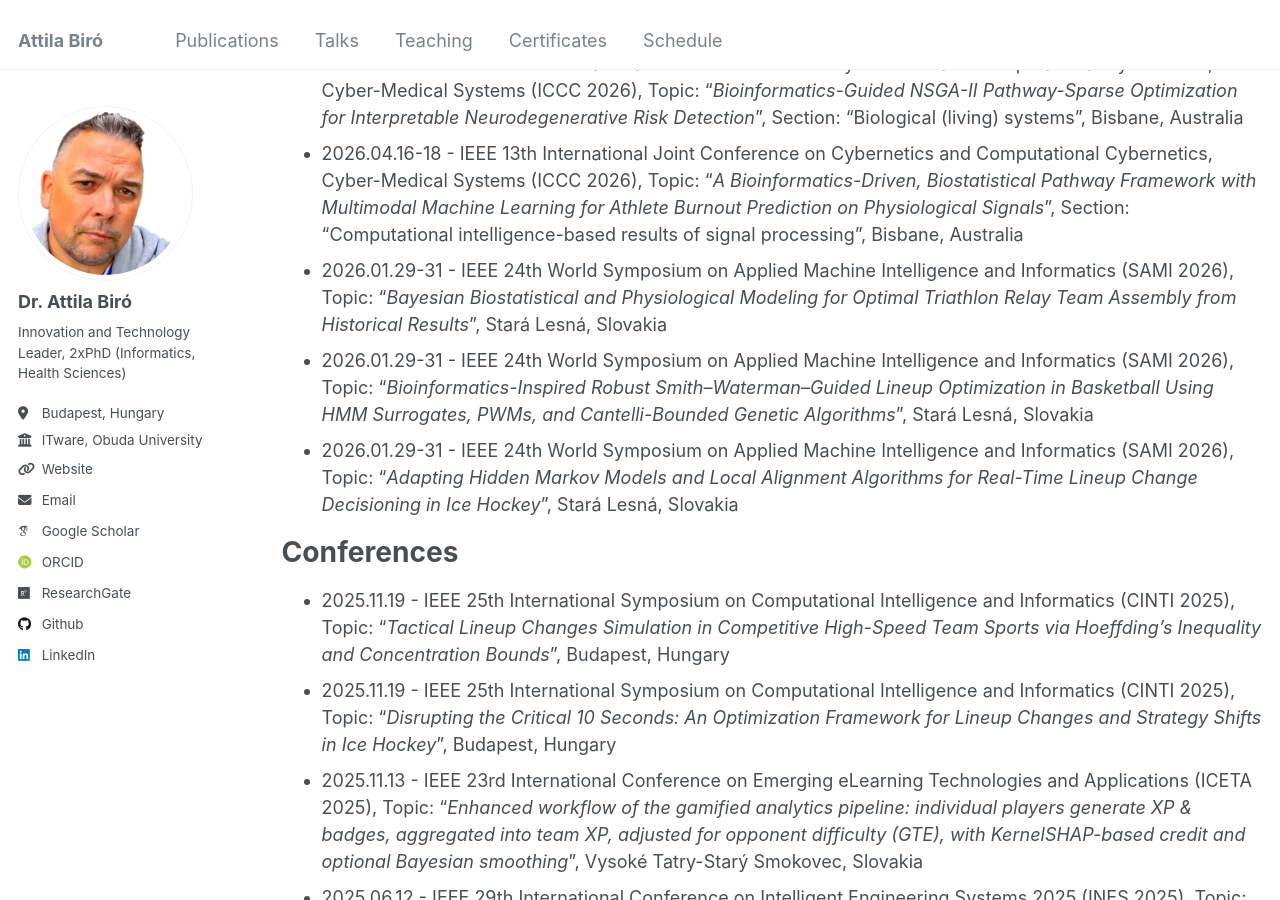
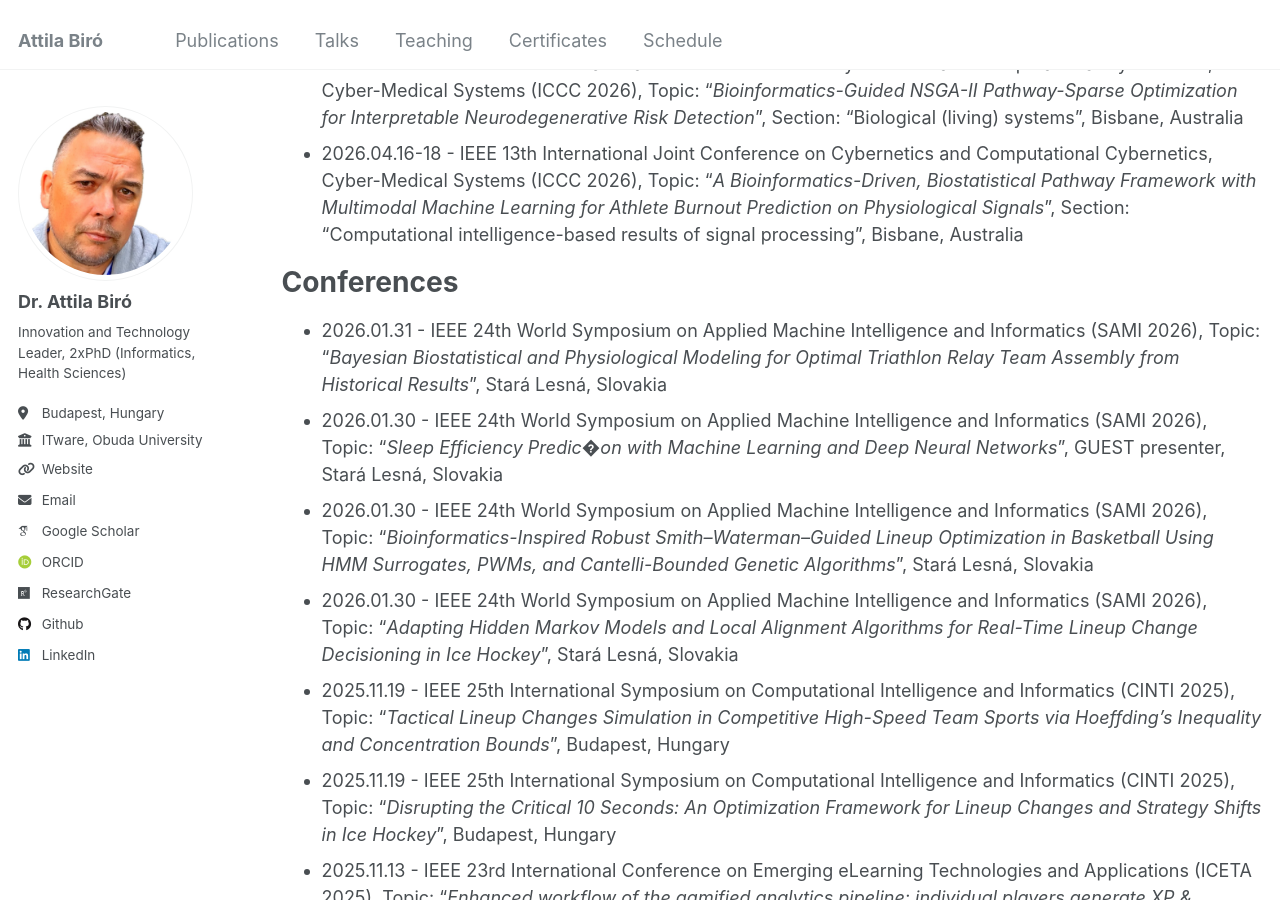
Before and after one commit to biroka/biroka.github.io, a Jekyll site: the page built from _pages/talks.md, in a window 1280 px wide and 900 px high, scrolled down 309 px. Built offline with Jekyll 4.4.1, drawn with Linux system fonts in a browser that asks for light colours; some web fonts are replaced; some of the changed text lies outside the part shown.

Commit message:
Update talks and conferences for SAMI 2026

```diff
--- a/_pages/talks.md
+++ b/_pages/talks.md
@@ -15,12 +15,13 @@ Upcoming Conferences
 * 2026.04.20-21 - IEEE 13th International Joint Conference on Cybernetics and Computational Cybernetics, Cyber-Medical Systems (ICCC 2026), Topic: "_Risk-Aware Genetic Algorithms for Reliable Triathlon Relays: A Cantelli-Regularized Applied Mathematics Pipeline_", Satellite workshop nearby Uluru, Australia
 * 2026.04.16-18 - IEEE 13th International Joint Conference on Cybernetics and Computational Cybernetics, Cyber-Medical Systems (ICCC 2026), Topic: "_Bioinformatics-Guided NSGA-II Pathway-Sparse Optimization for Interpretable Neurodegenerative Risk Detection_", Section: "Biological (living) systems", Bisbane, Australia
 * 2026.04.16-18 - IEEE 13th International Joint Conference on Cybernetics and Computational Cybernetics, Cyber-Medical Systems (ICCC 2026), Topic: "_A Bioinformatics-Driven, Biostatistical Pathway Framework with Multimodal Machine Learning for Athlete Burnout Prediction on Physiological Signals_", Section: "Computational intelligence-based results of signal processing", Bisbane, Australia
-* 2026.01.29-31 - IEEE 24th World Symposium on Applied Machine Intelligence and Informatics (SAMI 2026), Topic: "_Bayesian Biostatistical and Physiological Modeling for Optimal Triathlon Relay Team Assembly from Historical Results_", Stará Lesná, Slovakia
-* 2026.01.29-31 - IEEE 24th World Symposium on Applied Machine Intelligence and Informatics (SAMI 2026), Topic: "_Bioinformatics-Inspired Robust Smith–Waterman–Guided Lineup Optimization in Basketball Using HMM Surrogates, PWMs, and Cantelli-Bounded Genetic Algorithms_", Stará Lesná, Slovakia
-* 2026.01.29-31 - IEEE 24th World Symposium on Applied Machine Intelligence and Informatics (SAMI 2026), Topic: "_Adapting Hidden Markov Models and Local Alignment Algorithms for Real-Time Lineup Change Decisioning in Ice Hockey_", Stará Lesná, Slovakia
 
 Conferences
 ======
+* 2026.01.31 - IEEE 24th World Symposium on Applied Machine Intelligence and Informatics (SAMI 2026), Topic: "_Bayesian Biostatistical and Physiological Modeling for Optimal Triathlon Relay Team Assembly from Historical Results_", Stará Lesná, Slovakia
+* 2026.01.30 - IEEE 24th World Symposium on Applied Machine Intelligence and Informatics (SAMI 2026), Topic: "_Sleep Efficiency Predic�on with Machine Learning and Deep Neural Networks_", GUEST presenter, Stará Lesná, Slovakia
+* 2026.01.30 - IEEE 24th World Symposium on Applied Machine Intelligence and Informatics (SAMI 2026), Topic: "_Bioinformatics-Inspired Robust Smith–Waterman–Guided Lineup Optimization in Basketball Using HMM Surrogates, PWMs, and Cantelli-Bounded Genetic Algorithms_", Stará Lesná, Slovakia
+* 2026.01.30 - IEEE 24th World Symposium on Applied Machine Intelligence and Informatics (SAMI 2026), Topic: "_Adapting Hidden Markov Models and Local Alignment Algorithms for Real-Time Lineup Change Decisioning in Ice Hockey_", Stará Lesná, Slovakia
 * 2025.11.19 - IEEE 25th International Symposium on Computational Intelligence and Informatics (CINTI 2025), Topic: "_Tactical Lineup Changes Simulation in Competitive High-Speed Team Sports via Hoeffding’s Inequality and Concentration Bounds_", Budapest, Hungary
 * 2025.11.19 - IEEE 25th International Symposium on Computational Intelligence and Informatics (CINTI 2025), Topic: "_Disrupting the Critical 10 Seconds: An Optimization Framework for Lineup Changes and Strategy Shifts in Ice Hockey_", Budapest, Hungary
 * 2025.11.13 - IEEE 23rd International Conference on Emerging eLearning Technologies and Applications (ICETA 2025), Topic: "_Enhanced workflow of the gamified analytics pipeline: individual players generate XP & badges, aggregated into team XP, adjusted for opponent difficulty (GTE), with KernelSHAP-based credit and optional Bayesian smoothing_", Vysoké Tatry-Starý Smokovec, Slovakia
@@ -56,6 +57,8 @@ Attended IEEE Conferences
 [[ INES 2025 ](http://www.ines-conf.org/ines-conf/2025index.html)]
 [[ ICETA 2025 ](https://www.iceta.sk/) ]
 [[ CINTI 2025 ](https://conf.uni-obuda.hu/cinti2025/)]
+[[ SAMI 2026 ](https://conf.uni-obuda.hu/sami2026/)]
+[[ ICCC 2026 ](https://conf.uni-obuda.hu/iccc2026/)]
 
 Workshops and Seminars
 ======
```
